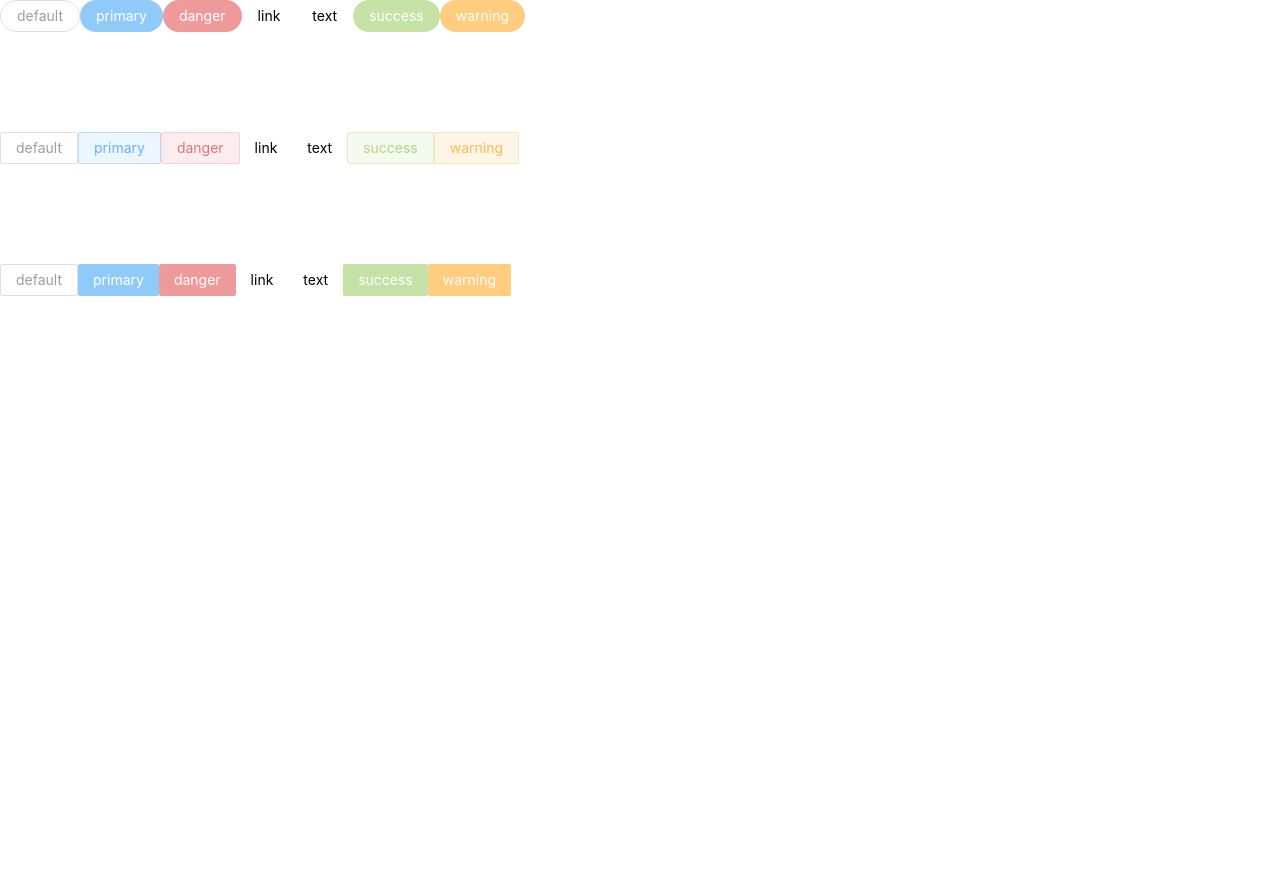
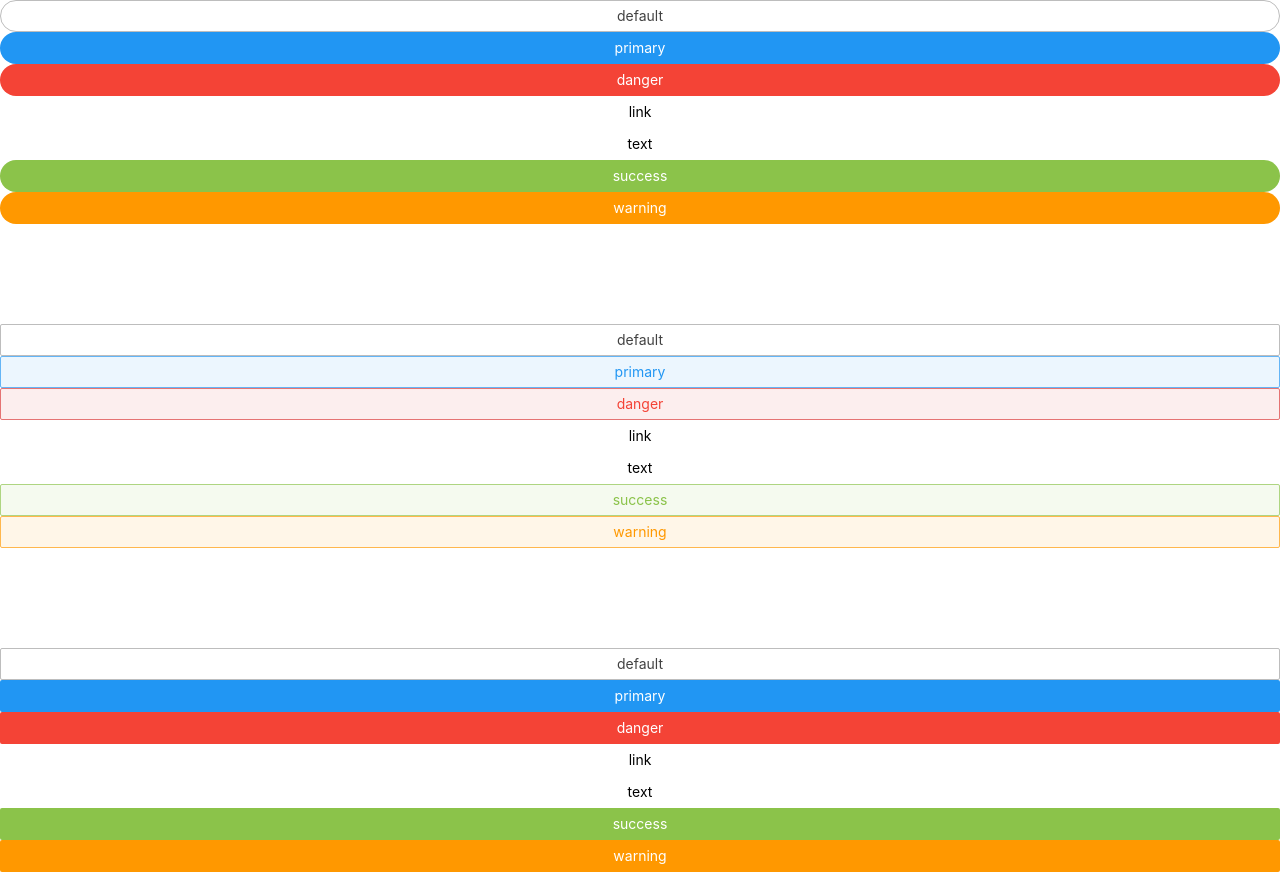
Before and after one commit to wicked-knife/reactify, a React (Create React App) app: page / in a window 1280 px wide. Before the commit the page ends 800 px from the top, so only its background shows below. Built offline with nearby package versions, Linux system fonts and the light colour scheme.

Commit message:
add block button styles

```diff
--- a/src/App.tsx
+++ b/src/App.tsx
@@ -14,7 +14,7 @@ const App: React.FC = () => {
     <div className='App'>
       {buttons.map(
         buttonType => (
-          <Button type={buttonType} key={buttonType} onClick={clickHandler} round disabled>
+          <Button type={buttonType} key={buttonType} onClick={clickHandler} round block>
             {buttonType}
           </Button>
         )
@@ -23,7 +23,7 @@ const App: React.FC = () => {
       <div style={{marginTop: '100px'}}>
       {buttons.map(
         buttonType => (
-          <Button type={buttonType} key={buttonType} onClick={clickHandler} plain disabled>
+          <Button type={buttonType} key={buttonType} onClick={clickHandler} plain block>
             {buttonType}
           </Button>
         )
@@ -33,7 +33,7 @@ const App: React.FC = () => {
       <div style={{marginTop: '100px'}}>
       {buttons.map(
         buttonType => (
-          <Button type={buttonType} key={buttonType} onClick={clickHandler} disabled>
+          <Button type={buttonType} key={buttonType} onClick={clickHandler} block>
             {buttonType}
           </Button>
         )
--- a/src/components/button/button.scss
+++ b/src/components/button/button.scss
@@ -35,7 +35,12 @@
       vertical-align: middle;
     }
   }
+  &.is-block{
+    display: flex;
+    width: 100%;
+  }
 }
+
 
 // 非 plain 类型的 button disabled 的样式
 @mixin baseBtnDisabled($disbaleColor) {
--- a/src/components/button/button.tsx
+++ b/src/components/button/button.tsx
@@ -6,6 +6,7 @@ export type ButtonType = 'default' | 'primary' | 'danger' | 'link' | 'text' | 's
 type ButtonSize = 'small' | 'medium' | 'large'
 
 interface ButtonProps {
+  block?: boolean
   disabled?: boolean
   className?: string
   type?: ButtonType
@@ -16,6 +17,7 @@ interface ButtonProps {
 }
 
 const Button: React.FC<ButtonProps> = ({
+  block,
   disabled,
   className,
   children,
@@ -29,6 +31,7 @@ const Button: React.FC<ButtonProps> = ({
     {
       'rf-btn': true,
       [`rf-btn-${type}`]: type,
+      'is-block': block,
       'is-disabled': disabled,
       [`rf-btn-${size}`]: true,
       [`is-plain`]: plain,
@@ -41,6 +44,7 @@ const Button: React.FC<ButtonProps> = ({
 }
 
 Button.defaultProps = {
+  block: false,
   type: 'default',
   size: 'medium',
   plain: false,
```
